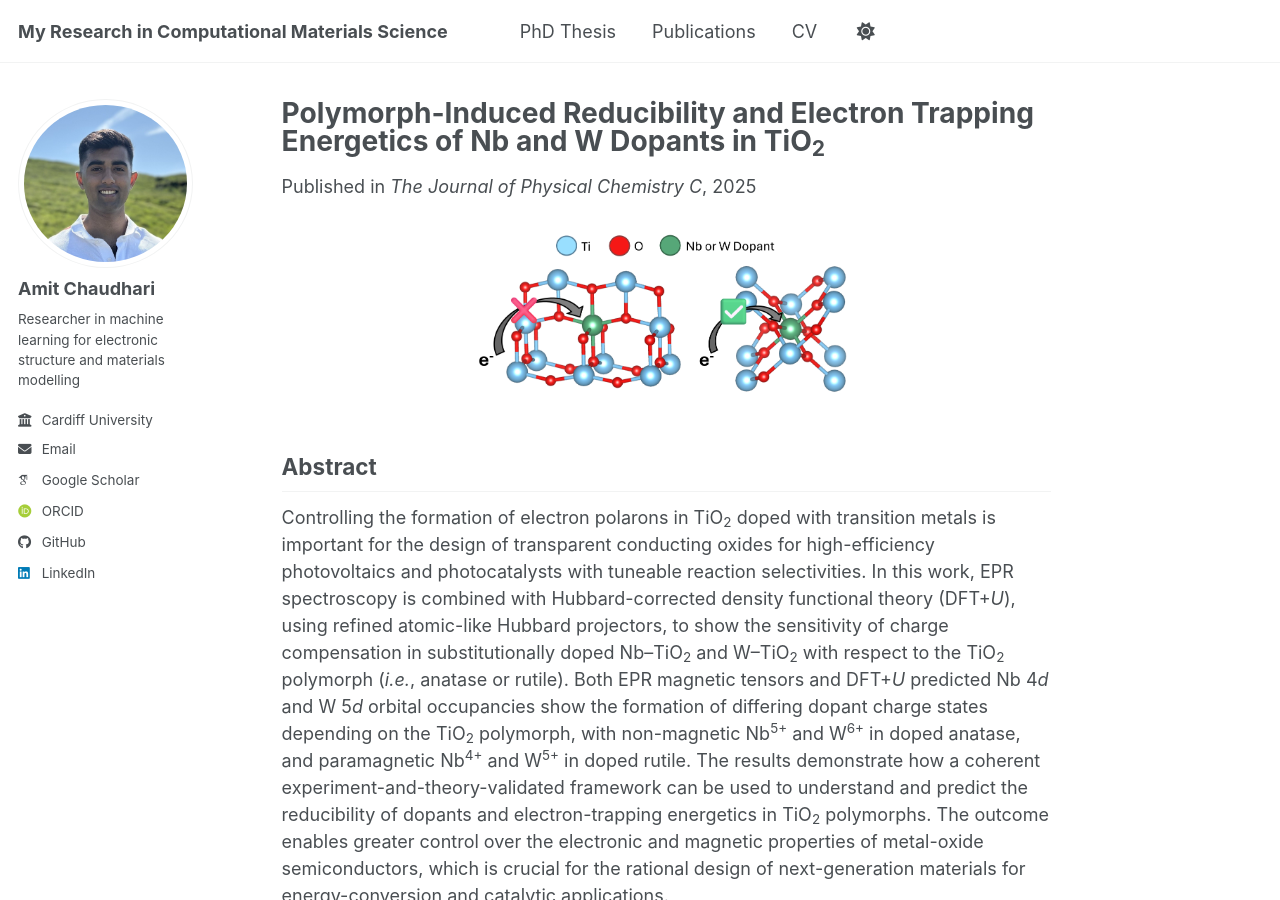
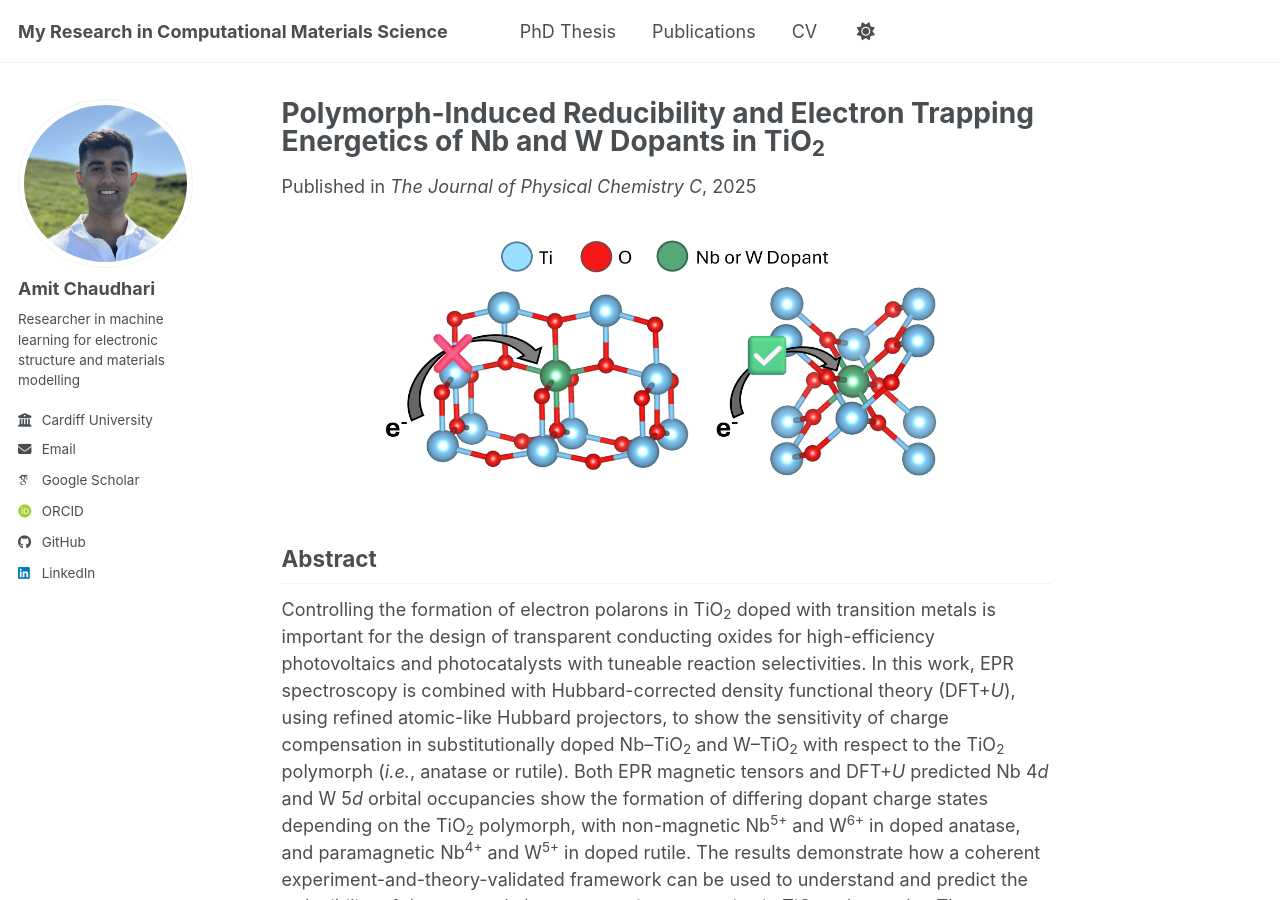
Before and after one commit to amitmc1/amitmc1.github.io, a Jekyll site: the page built from _publications/2015-10-01-paper-title-number-3.md, in a window 1280 px wide and 900 px high. Built offline with Jekyll 4.4.1, drawn with Linux system fonts in a browser that asks for light colours; some web fonts are replaced; a script bundle is joined from its source files by our own code; library files that are not in the unit come from our copies.

Commit message:
Update 2015-10-01-paper-title-number-3.md

```diff
--- a/_publications/2015-10-01-paper-title-number-3.md
+++ b/_publications/2015-10-01-paper-title-number-3.md
@@ -12,7 +12,7 @@ citation: 'A. Chaudhari, A. J. Logsdail and A. Folli, Polymorph-Induced Reducibi
 ---
 
 <p align="center">
-  <img src="{{ site.baseurl }}/images/EPR_abstract.png" alt="Graphical Abstract" style="max-width: 400px; width: 100%; border-radius: 0px;">
+  <img src="{{ site.baseurl }}/images/EPR_abstract.png" alt="Graphical Abstract" style="max-width: 600px; width: 100%; border-radius: 0px;">
 </p>
 
 ## Abstract
```
